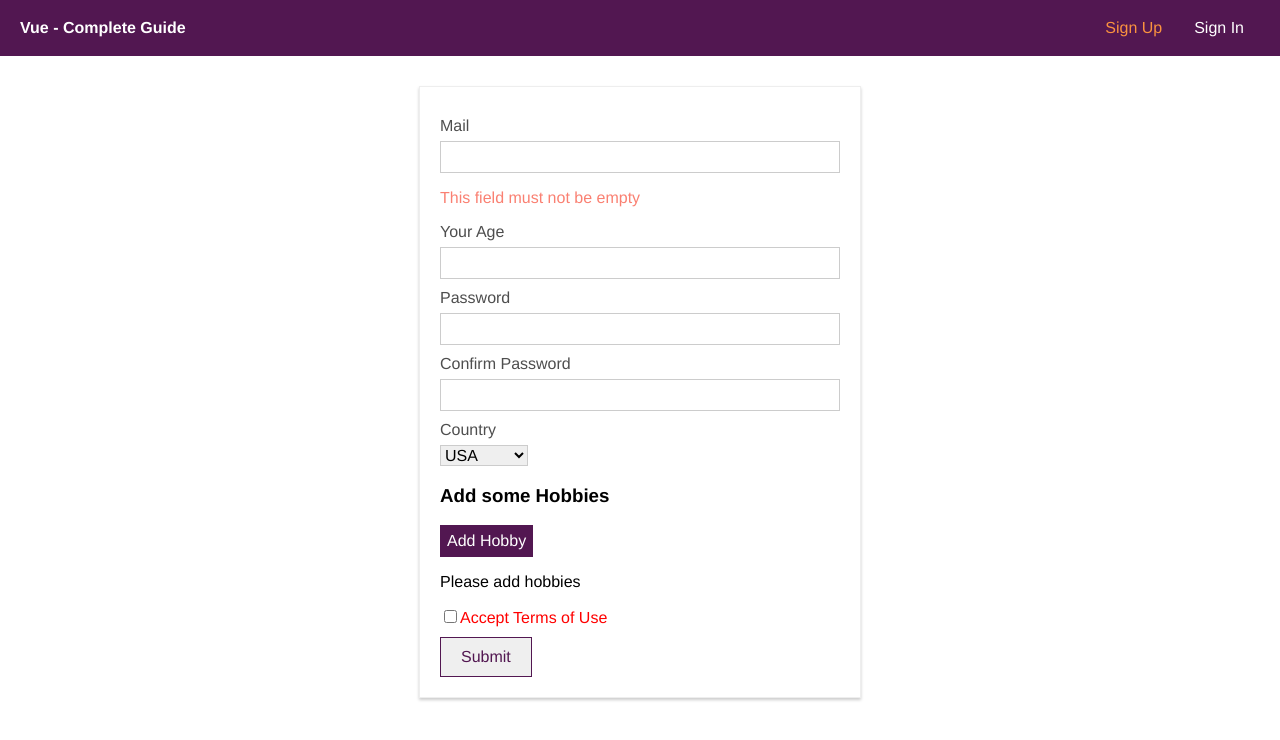
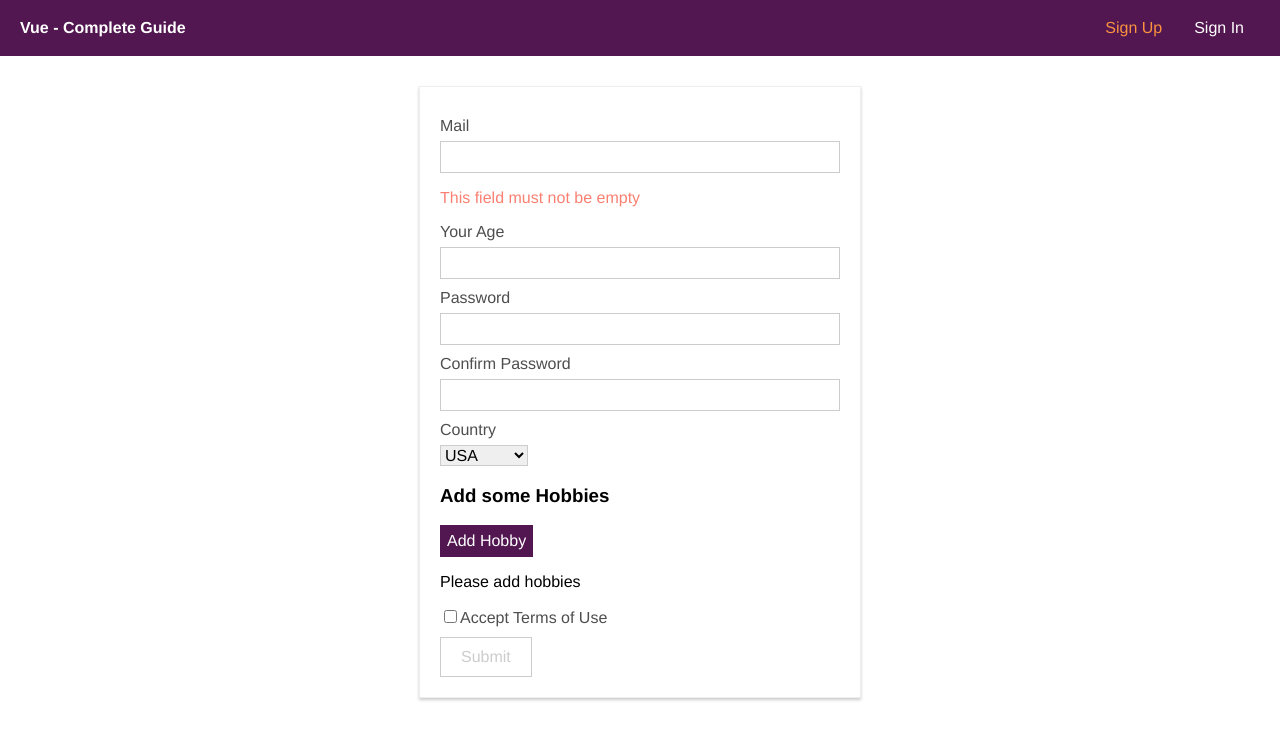
Before and after one commit to igoryen/dragonfly, a Vue app: page /signup in a window 1280 px wide. Shown: the top 740 px of the page. Built offline with nearby package versions, Linux system fonts and the light colour scheme.

Commit message:
382. Controlling the Form Submit Button (requireUnless disabled as malfunctioning)

```diff
--- a/src/components/auth/signup.vue
+++ b/src/components/auth/signup.vue
@@ -53,7 +53,7 @@
                     <label for="terms">Accept Terms of Use</label>
                 </div>
                 <div class="submit">
-                    <button type="submit">Submit</button>
+                    <button type="submit" :disabled="$v.$invalid">Submit</button>
                 </div>
             </form>
         </div>
@@ -61,7 +61,15 @@
 </template>
 
 <script>
-import { required, email, numeric, minValue, minLength, sameAs, requiredUnless } from 'vuelidate/lib/validators'
+import {
+    required,
+    email,
+    numeric,
+    minValue,
+    minLength,
+    sameAs,
+    // requiredUnless
+} from 'vuelidate/lib/validators'
 export default {
     data() {
         return {
@@ -71,7 +79,8 @@ export default {
             confirmPassword: "",
             country: "usa",
             hobbyInputs: [],
-            terms: false
+            terms: false,
+            // tou: false
         };
     },
     validations: {
@@ -94,11 +103,10 @@ export default {
                 return vm.password
             })
         },
-        tou: { // #10
-            // eslint-disable-next-line
-            required: requiredUnless(vm =>{
-                return vm.country === 'germany'
-            })
+        tou: { // #10, #20
+            // required: requiredUnless(vm =>{
+            //     return vm.country !== 'germany'
+            // })
         },
         hobbyInputs: {
             required,
@@ -140,6 +148,7 @@ export default {
 };
 /**
  * #10 - tou = terms of use
+ * #20 - requiredUnless is not functioning as described by Max Schwarzmueller
  */
 </script>
 
```
